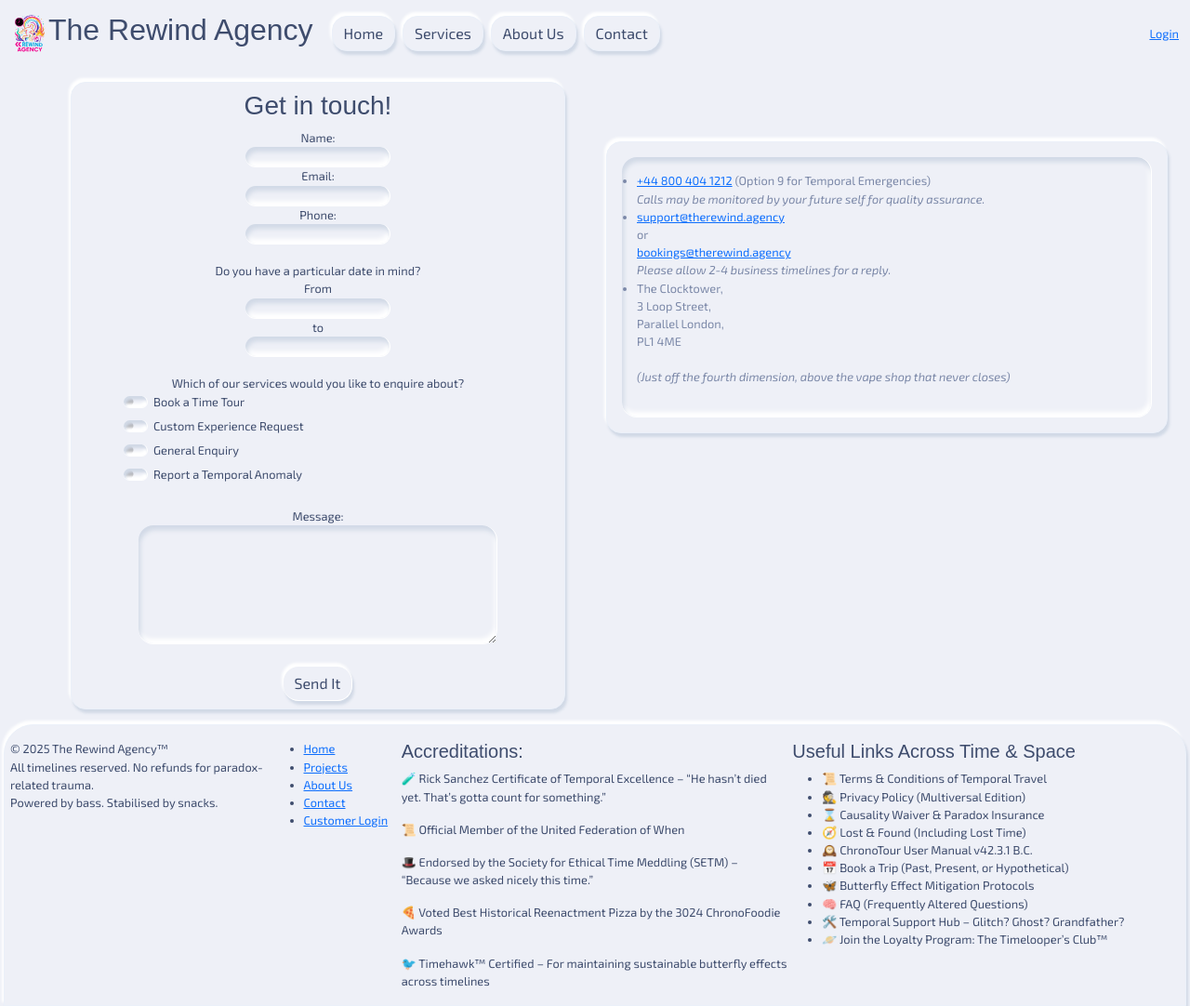
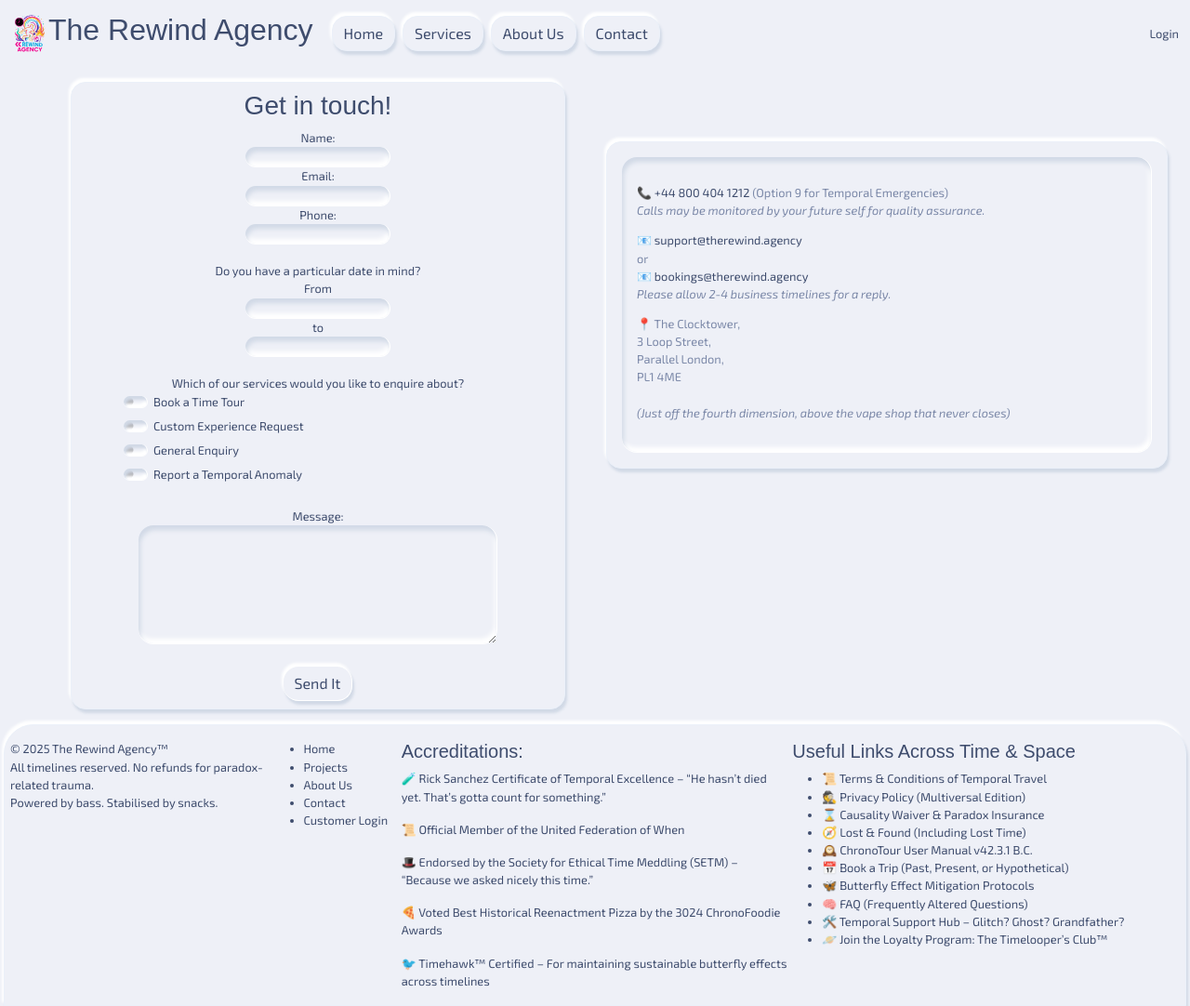
Before and after one commit to chalexR/BootcampWk3-The-Rewind-Agency-Bootstrap-jQuery, a PHP site: page /contact.htm in a window 1280 px wide. Shown: the whole page at 93% size. Run offline with PHP 8.4, Linux system fonts and the light colour scheme; some libraries are stand-ins or nearby versions; some web fonts are replaced.

Commit message:
contact pseudo classes added. href hover states added

```diff
--- a/assets/css/style.css
+++ b/assets/css/style.css
@@ -45,11 +45,30 @@ h1,h2,h3,h4,h5{
     font-family: var(--font-header);
     color: var(--text-primary);
 }
-
+a{
+    text-decoration: none;
+    color: var(--text-primary);
+}
+a:hover{
+    color:var(--accent-primary);
+}
+a:visited{
+    color:var(--text-secondary);
+}
+a:active{
+    color: var(--accent-tertiary);
+}
 footer{
     border-bottom-left-radius: 0 !important;
     border-bottom-right-radius: 0 !important;
 }
+.contact-list{
+    list-style-type:none;
+}
+.contact-list li{margin:1em 0;}
+.phone::before{content: "📞 "}
+.email::before{content: "📧 "}
+.address::before{content: "📍 "}
 /* ---------------------------------
 0.2 Custom Bootstrap */
 .bg-primary{
```
